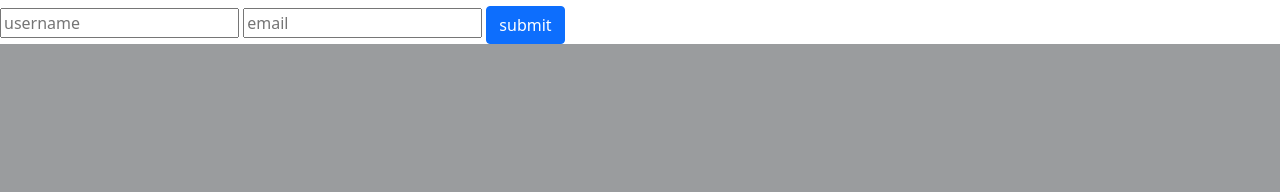
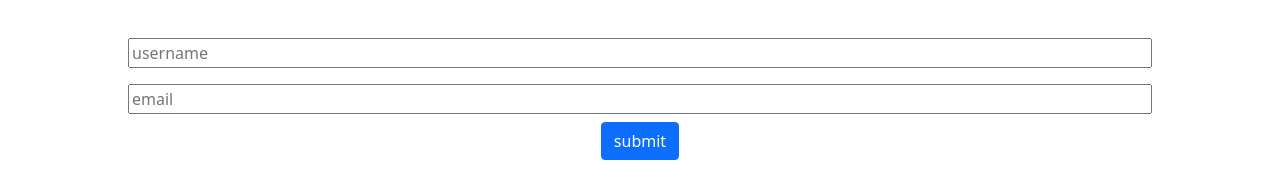
Before and after one commit to DevAman-sudo/Django, a Django app: page /contact in a window 1280 px wide. Shown: the part 874-1066 px from the top of the page. Before the commit the page ends 918 px from the top, so only its background shows below. Run offline with Django 3.2, Linux system fonts and the light colour scheme.

Commit message:
form_control styles

```diff
--- /dev/null
+++ b/static/css/contact.css
@@ -0,0 +1,13 @@
+.form {
+    margin: 2rem auto;
+    width: 80%;
+    display: flex;
+    flex-direction: column;
+    align-items: center;
+    justify-content: center;
+}
+
+.form .input {
+    margin: 0.5rem;
+    width: 100%;
+}
--- a/templates/contact.html
+++ b/templates/contact.html
@@ -2,7 +2,7 @@
 
 <!-- local stylesheet -->
 {% block stylesheet %}
-<link rel="stylesheet" href="css/contact.css" />
+<link rel="stylesheet" href="../static/css/contact.css" />
 {% endblock stylesheet %}
 
 
@@ -11,8 +11,8 @@
 {% block body %}
 
 <form class="form" action="/contact" method="get" accept-charset="utf-8">
-    <input type="text" name="name" id="username" placeholder="username" />
-    <input type="email" name="email" id="email" placeholder="email" />
+    <input type="text" name="name" class="input" id="username" placeholder="username" />
+    <input type="email" name="email" class="input" id="email" placeholder="email" />
     <!-- submit button -->
     <button type="submit" class="btn btn-primary" >submit</button>
 </form>
```
